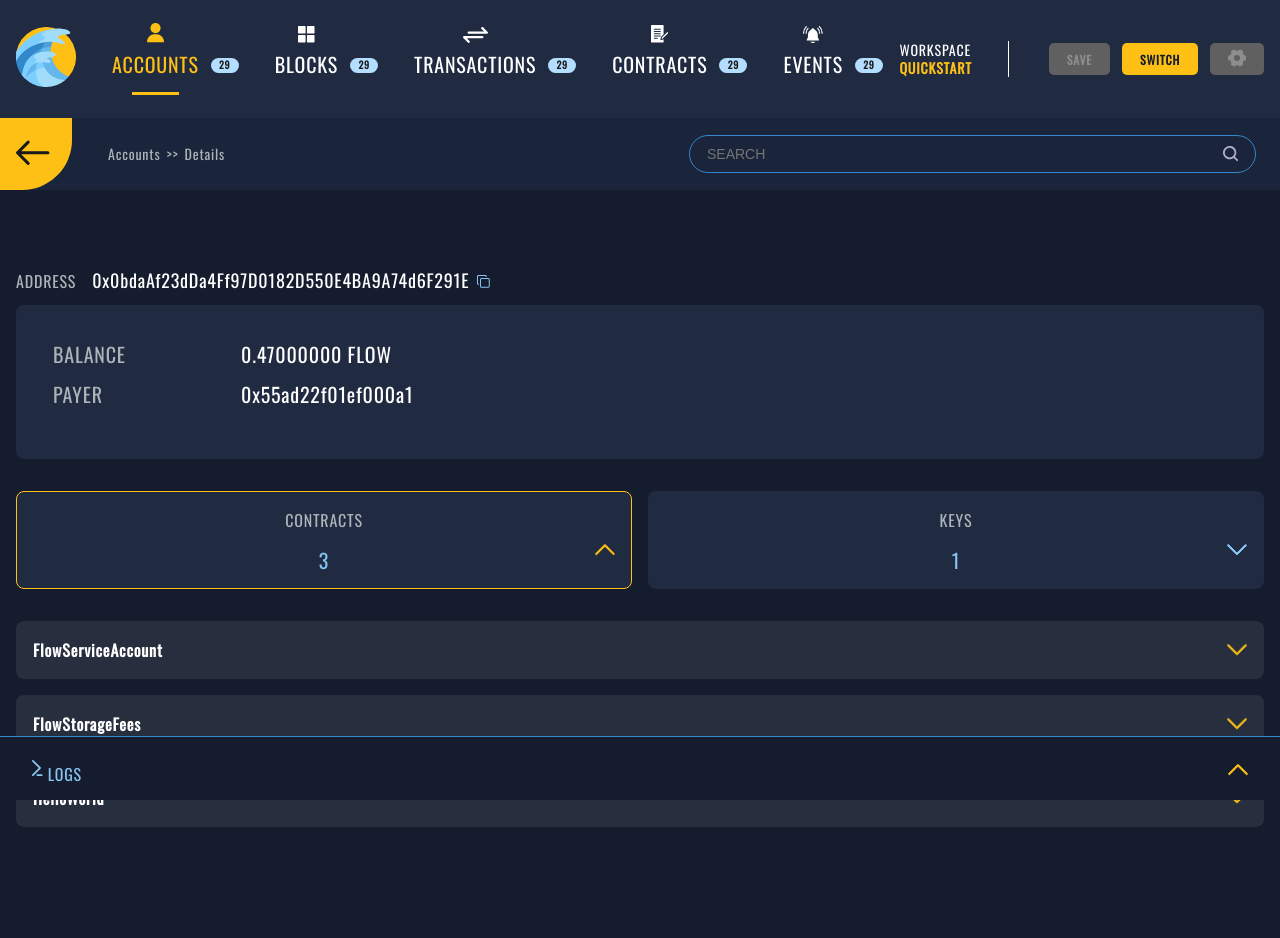
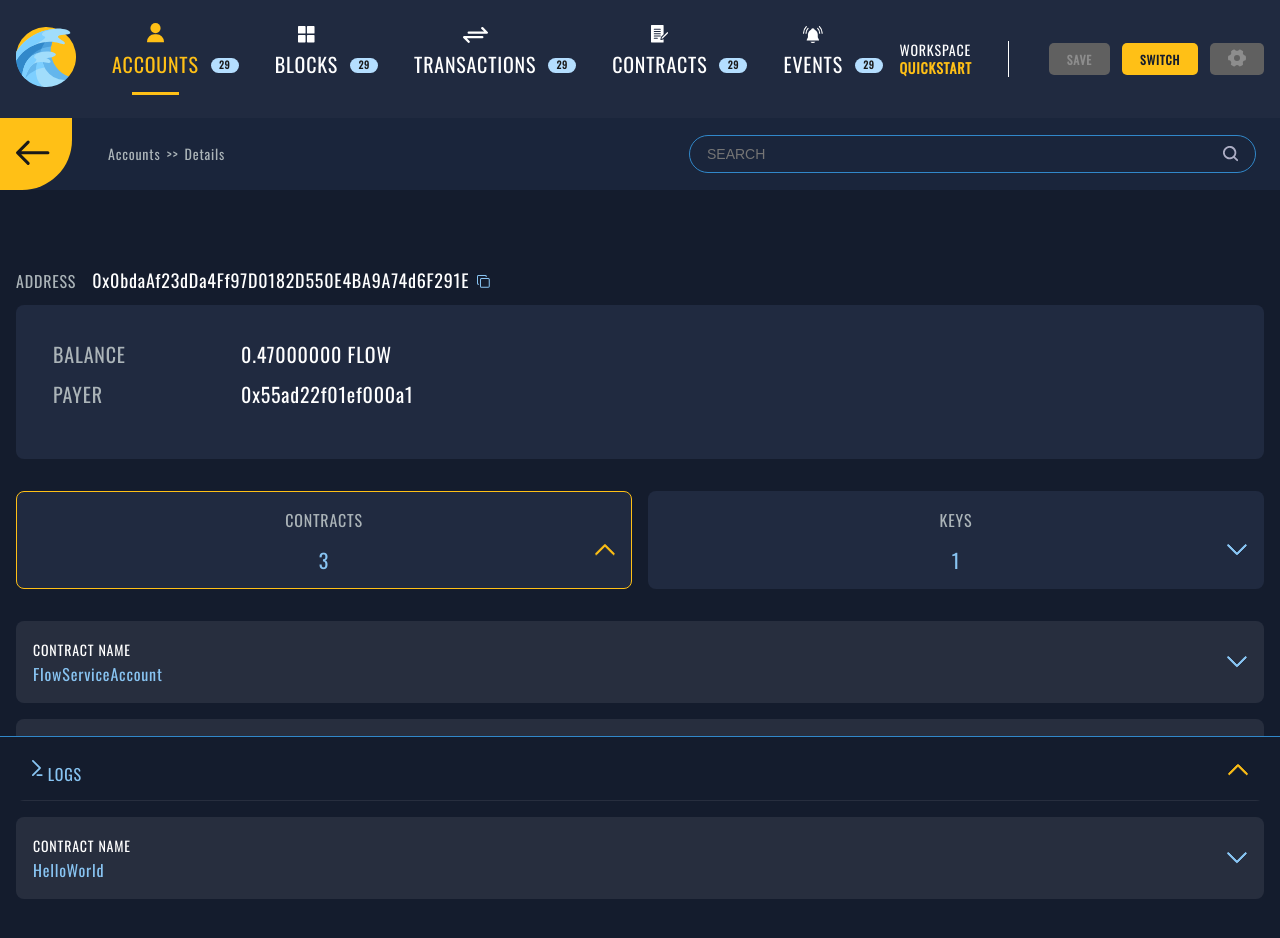
Before and after one commit to onflowser/flowser, a React (Create React App) app in the folder frontend/: page /accounts/details/1 in a window 1280 px wide. Shown: the top 938 px of the page. Built offline with nearby package versions, Linux system fonts and the light colour scheme; a web font is replaced by a local one.

Commit message:
Accounts final version

```diff
--- a/frontend/src/pages/accounts/details/ContentDetailsKeys.module.scss
+++ b/frontend/src/pages/accounts/details/ContentDetailsKeys.module.scss
@@ -34,8 +34,5 @@
     color: $color-grey;
     font-family: $font-family-oswald;
     padding-left: ($spacing-base * 2) + 6;
-    span span {
-      color: $color-white;
-    }
   }
 }
--- a/frontend/src/pages/accounts/details/ContentDetailsKeys.tsx
+++ b/frontend/src/pages/accounts/details/ContentDetailsKeys.tsx
@@ -4,6 +4,7 @@ import Card from '../../../shared/components/card/Card';
 import Label from '../../../shared/components/label/Label';
 import CopyButton from '../../../shared/components/copy-button/CopyButton';
 import { ReactComponent as KeyIcon } from '../../../shared/assets/icons/key.svg';
+import Badge from '../../../shared/components/badge/Badge';
 
 interface OwnProps {
     keys: any[]; // TODO: define type
@@ -23,24 +24,12 @@ const ContentDetailsKeys: FunctionComponent<Props> = ({ keys }) => {
                         <CopyButton value={key.publicKey} />
                     </div>
                     <div className={classes.badges}>
-                        <span>
-                            WEIGHT: <span>{key.weight}</span>
-                        </span>
-                        <span>
-                            SEQ. NUMBER: <span>{key.sequenceNumber}</span>
-                        </span>
-                        <span>
-                            INDEX: <span>{key.index}</span>
-                        </span>
-                        <span>
-                            SIGN ALGO.: <span>{key.signAlgo}</span>
-                        </span>
-                        <span>
-                            HASH ALGO.: <span>{key.hashAlgo}</span>
-                        </span>
-                        <span>
-                            REVOKED: <span>{key.revoked ? 'YES' : 'NO'}</span>
-                        </span>
+                        <Badge>WEIGHT: {key.weight}</Badge>
+                        <Badge>SEQ. NUMBER: {key.sequenceNumber}</Badge>
+                        <Badge>INDEX: {key.index}</Badge>
+                        <Badge>SIGN ALGO.: {key.signAlgo}</Badge>
+                        <Badge>HASH ALGO.: {key.hashAlgo}</Badge>
+                        <Badge>REVOKED: {key.revoked ? 'YES' : 'NO'}</Badge>
                     </div>
                 </Card>
             ))}
--- a/frontend/src/pages/accounts/details/Details.tsx
+++ b/frontend/src/pages/accounts/details/Details.tsx
@@ -100,7 +100,13 @@ const Details: FunctionComponent<any> = () => {
                     onClick={() => setPlaceholder('search for contracts')}
                 >
                     {data.contracts.map((contract, index) => (
-                        <CollapsibleCard key={index} header={contract.name} variant="black" className={classes.script}>
+                        <CollapsibleCard
+                            key={index}
+                            header="CONTRACT NAME"
+                            subheader={contract.name}
+                            variant="black"
+                            className={classes.script}
+                        >
                             <ContentDetailsScript script={contract.code} />
                         </CollapsibleCard>
                     ))}
--- /dev/null
+++ b/frontend/src/shared/components/badge/Badge.module.scss
@@ -0,0 +1,10 @@
+@import 'styles/colors';
+@import 'styles/spacings';
+
+.root {
+  border: .5px solid $color-light-gray;
+  color: $color-light-gray;
+
+  border-radius: 8px;
+  padding: ($spacing-l / 4) $spacing-l;
+}
--- /dev/null
+++ b/frontend/src/shared/components/badge/Badge.tsx
@@ -0,0 +1,8 @@
+import React, { FunctionComponent } from 'react';
+import classes from './Badge.module.scss';
+
+const Badge: FunctionComponent<any> = ({ className, children }) => {
+    return <span className={`${classes.root} ${className}`}>{children}</span>;
+};
+
+export default Badge;
--- a/frontend/src/shared/components/caret-icon/CaretIcon.module.scss
+++ b/frontend/src/shared/components/caret-icon/CaretIcon.module.scss
@@ -2,10 +2,10 @@
 @import 'styles/colors';
 
 .root {
-
   @include flipVertical(.2s, 0deg);
   fill: $color-link-blue;
   stroke: $color-link-blue;
+  cursor: pointer;
 
   &.isOpen {
     @include flipVertical(.2s);
--- a/frontend/src/shared/components/caret-icon/CaretIcon.tsx
+++ b/frontend/src/shared/components/caret-icon/CaretIcon.tsx
@@ -5,11 +5,13 @@ import classes from './CaretIcon.module.scss';
 interface OwnProps {
     isOpen?: boolean;
     onChange?: (isOpen: boolean) => void;
+
+    [key: string]: any;
 }
 
 type Props = OwnProps;
 
-const CaretIcon: FunctionComponent<Props> = ({ isOpen = false, onChange = () => false }) => {
+const CaretIcon: FunctionComponent<Props> = ({ isOpen = false, onChange = () => false, ...restProps }) => {
     const [state, setState] = useState(isOpen);
 
     useEffect(() => {
@@ -21,7 +23,12 @@ const CaretIcon: FunctionComponent<Props> = ({ isOpen = false, onChange = () =>
         onChange(state);
     }, [isOpen]);
 
-    return <CaretIconSvg className={`${classes.root} ${state ? classes.isOpen : ''}`} onClick={onToggle} />;
+    return (
+        <CaretIconSvg
+            className={`${classes.root} ${restProps.className} ${state ? classes.isOpen : ''}`}
+            onClick={onToggle}
+        />
+    );
 };
 
 export default CaretIcon;
--- a/frontend/src/shared/components/collapsible-card/Collapsible.module.scss
+++ b/frontend/src/shared/components/collapsible-card/Collapsible.module.scss
@@ -1,6 +1,7 @@
 @import 'styles/spacings';
 @import 'styles/animations';
 @import 'styles/colors';
+@import 'styles/typography';
 
 .root {
   display: flex;
@@ -15,19 +16,26 @@
       padding-bottom: $spacing-l * 2;
     }
 
-    & > span {
-      font-weight: bold;
-      flex: 1;
+    .title {
+      display: flex;
+      flex-direction: column;
       margin-right: $spacing-l * 2;
+
+      & > span:first-child {
+        font-size: $font-size-small;
+        text-transform: capitalize;
+        flex: 1;
+      }
+
+      & > span:last-child {
+        color: $color-link-blue;
+        font-size: $font-size-normal;
+        cursor: pointer;
+      }
     }
 
     .icon {
-      cursor: pointer;
       margin-left: auto;
-
-      &.expanded {
-        @include flipVertical(.2s);
-      }
     }
   }
 
--- a/frontend/src/shared/components/collapsible-card/CollapsibleCard.tsx
+++ b/frontend/src/shared/components/collapsible-card/CollapsibleCard.tsx
@@ -1,11 +1,12 @@
 import React, { FunctionComponent, useCallback, useState } from 'react';
 import Card from '../card/Card';
 import classes from './Collapsible.module.scss';
-import { ReactComponent as CollapseIcon } from '../../assets/icons/open-logs.svg';
+import CaretIcon from '../caret-icon/CaretIcon';
 
 interface OwnProps {
     children: any;
     header: string;
+    subheader?: string;
     variant?: 'blue' | 'black';
 
     [key: string]: any;
@@ -13,7 +14,7 @@ interface OwnProps {
 
 type Props = OwnProps;
 
-const CollapsibleCard: FunctionComponent<Props> = ({ children, variant, header, ...restProps }) => {
+const CollapsibleCard: FunctionComponent<Props> = ({ children, variant, header, subheader, ...restProps }) => {
     const [state, setState] = useState(false);
 
     const onToggle = useCallback(() => {
@@ -23,8 +24,11 @@ const CollapsibleCard: FunctionComponent<Props> = ({ children, variant, header,
     return (
         <Card variant={variant} className={`${classes.root} ${restProps.className}`}>
             <div className={`${classes.header} ${state ? classes.expanded : ''}`}>
-                <span>{header}</span>
-                <CollapseIcon className={`${classes.icon} ${!state ? classes.expanded : ''}`} onClick={onToggle} />
+                <div className={classes.title}>
+                    <span>{header}</span>
+                    {subheader && <span onClick={onToggle}>{subheader}</span>}
+                </div>
+                <CaretIcon className={classes.icon} isOpen={state} onChange={onToggle} />
             </div>
             <div className={`${classes.content} ${state ? classes.expanded : ''}`}>{children}</div>
         </Card>
```
